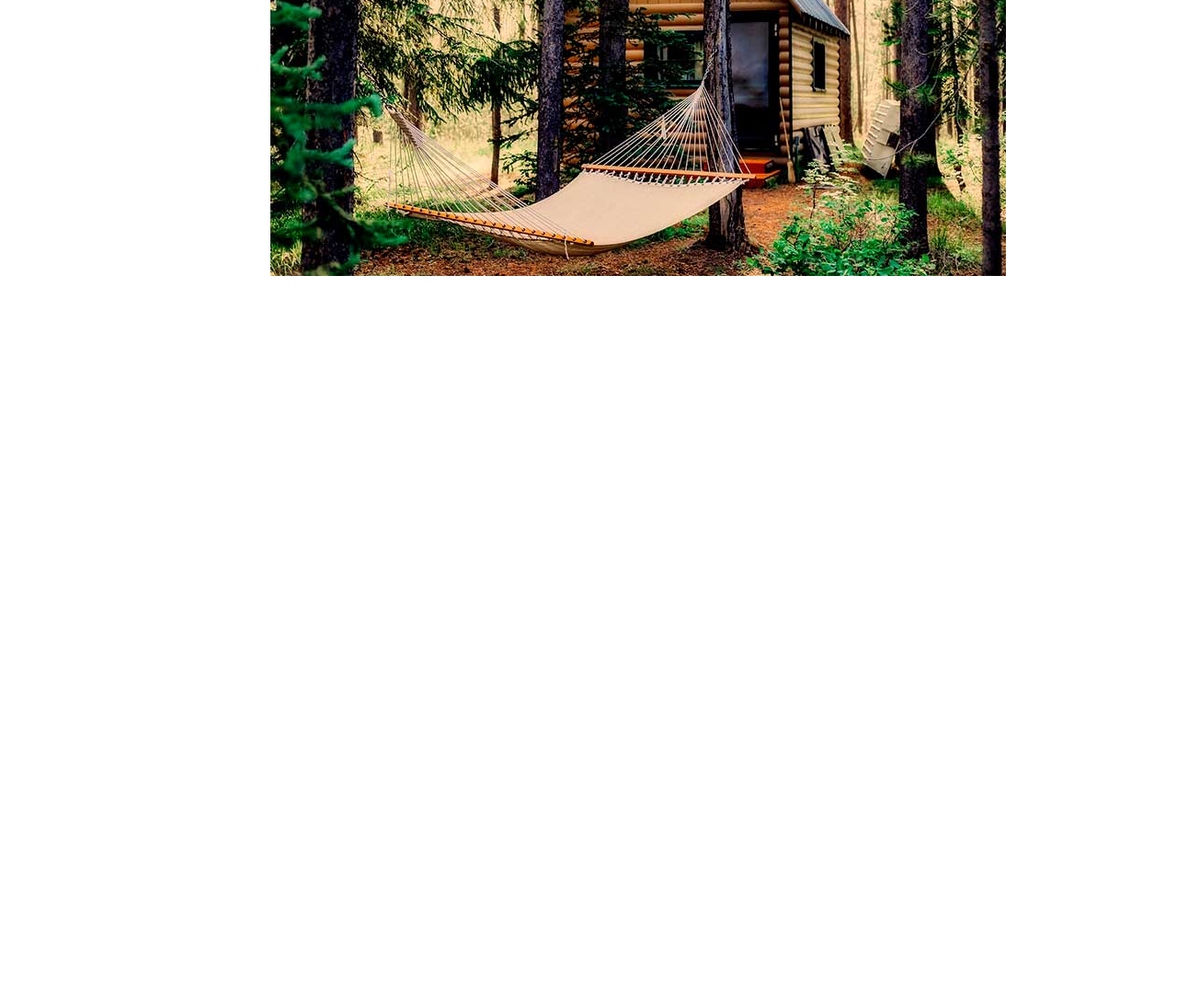
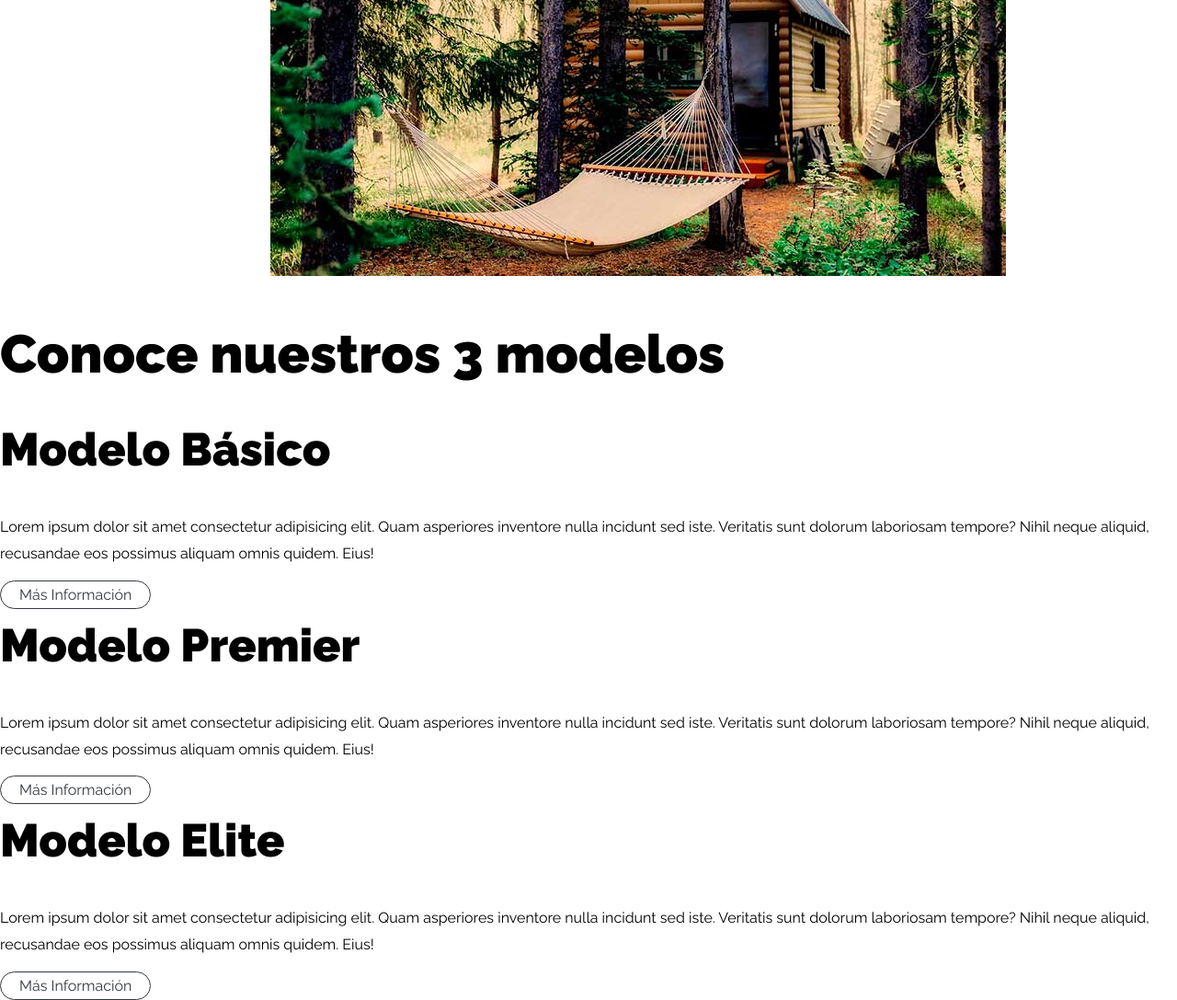
Before and after one commit to Jair-vet/ArquitecturaBosque, a plain HTML site: page index.html in a window 1280 px wide. Shown: the part 1199-2286 px from the top of the page at 92% size. Before the commit the page ends 1499 px from the top, so only its background shows below. Drawn offline with Linux system fonts and the light colour scheme.

Commit message:
Modelos creados en Html

```diff
--- a/index.html
+++ b/index.html
@@ -52,5 +52,33 @@
         </div>
     </section>
 
+    <main class="contenedot mt-5">
+        <h2>Conoce nuestros 3 modelos</h2>
+
+        <div class="modelo basico">
+            <div class="contenido-modelo">
+                <h3>Modelo Básico</h3>
+                <p>Lorem ipsum dolor sit amet consectetur adipisicing elit. Quam asperiores inventore nulla incidunt sed iste. Veritatis sunt dolorum laboriosam tempore? Nihil neque aliquid, recusandae eos possimus aliquam omnis quidem. Eius!</p>
+                <a href="#" class="btn">Más Información</a>
+            </div>
+        </div> <!-- .modelo-  -->
+
+        <div class="modelo premier">
+            <div class="contenido-modelo">
+                <h3>Modelo Premier</h3>
+                <p>Lorem ipsum dolor sit amet consectetur adipisicing elit. Quam asperiores inventore nulla incidunt sed iste. Veritatis sunt dolorum laboriosam tempore? Nihil neque aliquid, recusandae eos possimus aliquam omnis quidem. Eius!</p>
+                <a href="#" class="btn">Más Información</a>
+            </div>
+        </div> <!-- .modelo-  -->
+
+        <div class="modelo elite">
+            <div class="contenido-modelo">
+                <h3>Modelo Elite</h3>
+                <p>Lorem ipsum dolor sit amet consectetur adipisicing elit. Quam asperiores inventore nulla incidunt sed iste. Veritatis sunt dolorum laboriosam tempore? Nihil neque aliquid, recusandae eos possimus aliquam omnis quidem. Eius!</p>
+                <a href="#" class="btn">Más Información</a>
+            </div>
+        </div> <!-- .modelo-  -->
+    </main>
+
 </body>
 </html>
```
